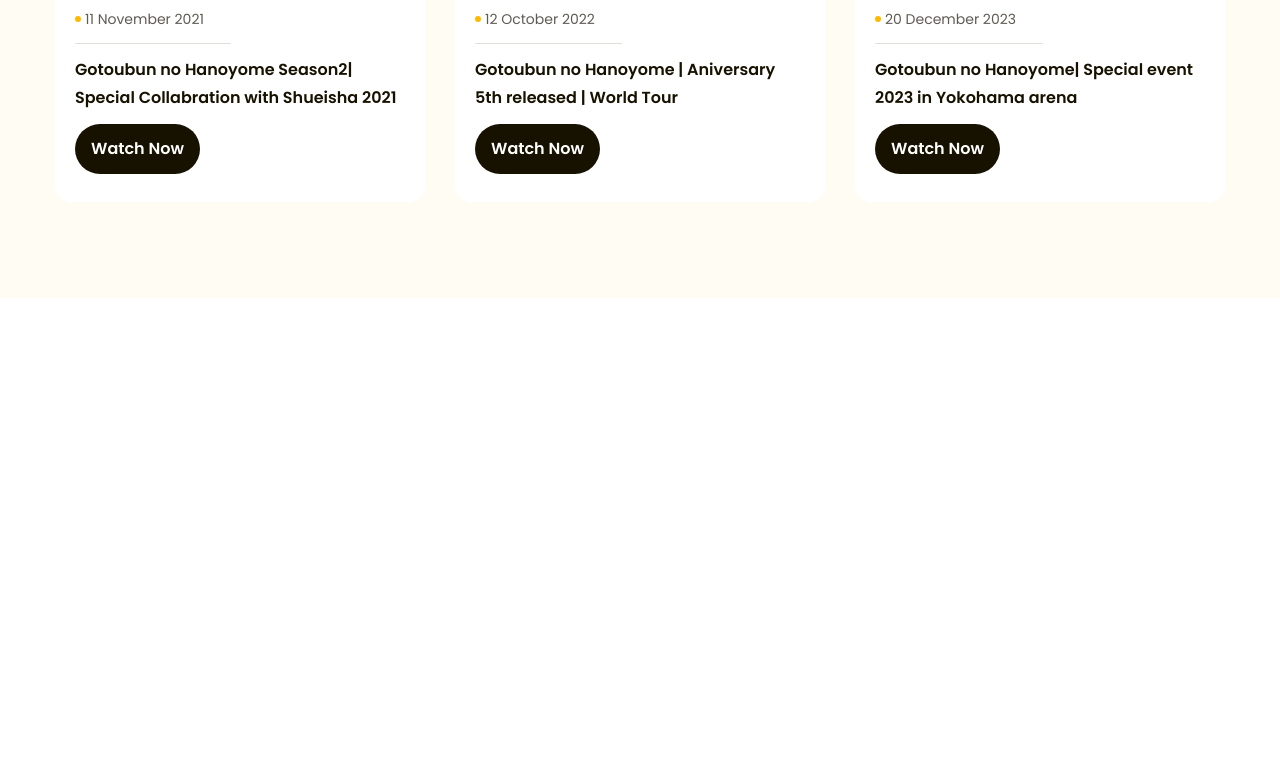
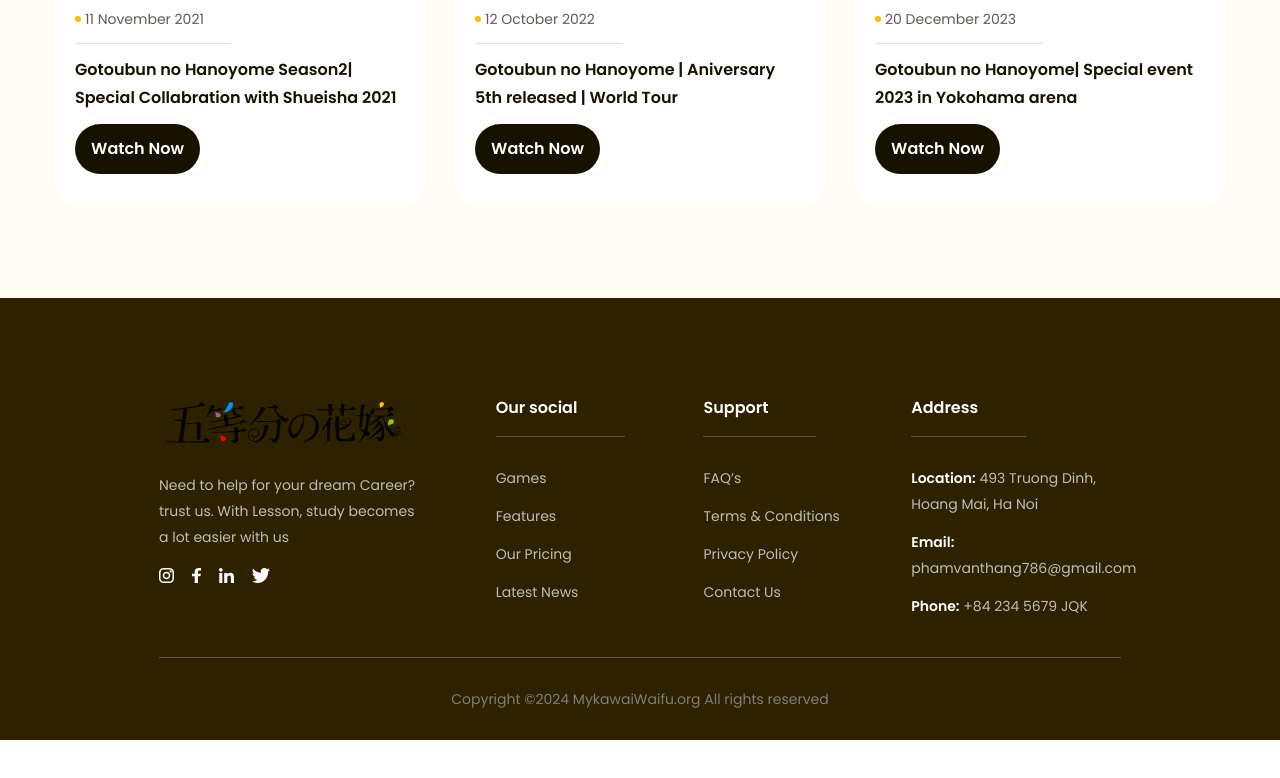
Before and after one commit to HieuPahm-MVP/moi-lam, a plain HTML site: page index.html in a window 1280 px wide. Shown: the part 4788-5566 px from the top of the page. Drawn offline with Linux system fonts and the light colour scheme.

Commit message:
final part 1

```diff
--- a/assets/css/style.css
+++ b/assets/css/style.css
@@ -537,3 +537,73 @@ a {
 .blogs .item .btn:hover {
   background-color: var(--primary-color);
 }
+/* ======footer======== */
+footer {
+  background: #2e2100;
+  padding: 96px 135px 0;
+}
+.footer .row {
+  padding-bottom: 38px;
+  border-bottom: 1px solid #59554b;
+  display: flex;
+}
+.footer .row .column {
+  width: 21.6%;
+}
+
+.footer .row .column:first-child {
+  width: 35%;
+}
+.footer .list {
+  margin-top: 28px;
+}
+
+.footer .list li:last-child a {
+  margin-bottom: 0;
+}
+
+.footer .desc {
+  margin-top: 18px;
+  max-width: 267px;
+  color: #bfbcb2;
+  font-size: 1.4rem;
+  line-height: 1.86;
+}
+.footer .socials {
+  display: flex;
+  gap: 18px;
+  margin-top: 18px;
+}
+
+.footer .title {
+  padding-bottom: 14px;
+  padding-right: 48px;
+  display: inline-block;
+  border-bottom: 1px solid #59554b;
+  color: #fff;
+  font-size: 1.6rem;
+  font-weight: 600;
+  line-height: 1.75;
+}
+
+.footer .list a {
+  display: inline-block;
+  margin-bottom: 12px;
+  color: #bfbcb2;
+  font-size: 1.4rem;
+  line-height: 1.86;
+}
+.footer .list strong {
+  color: #fff;
+  font-size: 1.4rem;
+  font-weight: 600;
+  line-height: 1.86;
+}
+
+.footer .copyright {
+  padding: 28px 0;
+  color: #807d74;
+  text-align: center;
+  font-size: 1.4rem;
+  line-height: 1.86;
+}
--- a/index.html
+++ b/index.html
@@ -410,5 +410,75 @@
         </div>
       </div>
     </div>
+    <footer class="footer">
+      <div class="main-content">
+        <div class="row">
+          <!-- cot 1 -->
+          <div class="column">
+            <img
+              src="./assets/img/a9edc133027af2186e97d8816cf35737.png"
+              alt="gotoubun"
+              class="logo"
+            />
+            <p class="desc">
+              Need to help for your dream Career? trust us. With Lesson, study
+              becomes a lot easier with us
+            </p>
+            <div class="socials">
+              <a href="#!"
+                ><img
+                  src="./assets/icon/instagram.svg"
+                  alt=""
+                  class="icon" /></a
+              ><a href="https://www.facebook.com/profile.php?id=100056798984654"
+                ><img src="./assets/icon/fb.svg" alt="" class="icon" /></a
+              ><a href=""
+                ><img src="./assets/icon/linkedin.svg" alt="" class="icon" /></a
+              ><a href=""
+                ><img src="./assets/icon/twitter.svg" alt="" class="icon"
+              /></a>
+            </div>
+          </div>
+          <!-- cot 2 -->
+          <div class="column">
+            <h3 class="title">Our social</h3>
+            <ul class="list">
+              <li><a href="#!">Games</a></li>
+              <li><a href="#!">Features</a></li>
+
+              <li><a href="#!">Our Pricing</a></li>
+              <li><a href="#!">Latest News</a></li>
+            </ul>
+          </div>
+          <!-- cot 3 -->
+          <div class="column">
+            <h3 class="title">Support</h3>
+            <ul class="list">
+              <li><a href="">FAQ’s</a></li>
+              <li><a href="">Terms & Conditions</a></li>
+              <li><a href="">Privacy Policy</a></li>
+              <li><a href="">Contact Us</a></li>
+            </ul>
+          </div>
+          <!-- cot 4 -->
+          <div class="column">
+            <h3 class="title">Address</h3>
+            <ul class="list">
+              <li>
+                <a href="#!"><strong>Location:</strong> 493 Truong Dinh, Hoang
+                Mai, Ha Noi</a>
+              </li>
+              <li>
+                <a href="#!"><strong>Email:</strong> phamvanthang786@gmail.com</a>
+              </li>
+              <li><a href="#!"><strong>Phone:</strong> +84 234 5679 JQK</li></a>
+            </ul>
+          </div>
+        </div>
+        <div class="copyright">
+          <p>Copyright ©2024 MykawaiWaifu.org All rights reserved</p>
+        </div>
+      </div>
+    </footer>
   </body>
 </html>
```
Also changed, not shown: assets/icon/fb.svg (added), assets/icon/instagram.svg (added), assets/icon/linkedin.svg (added), assets/icon/twitter.svg (added).
